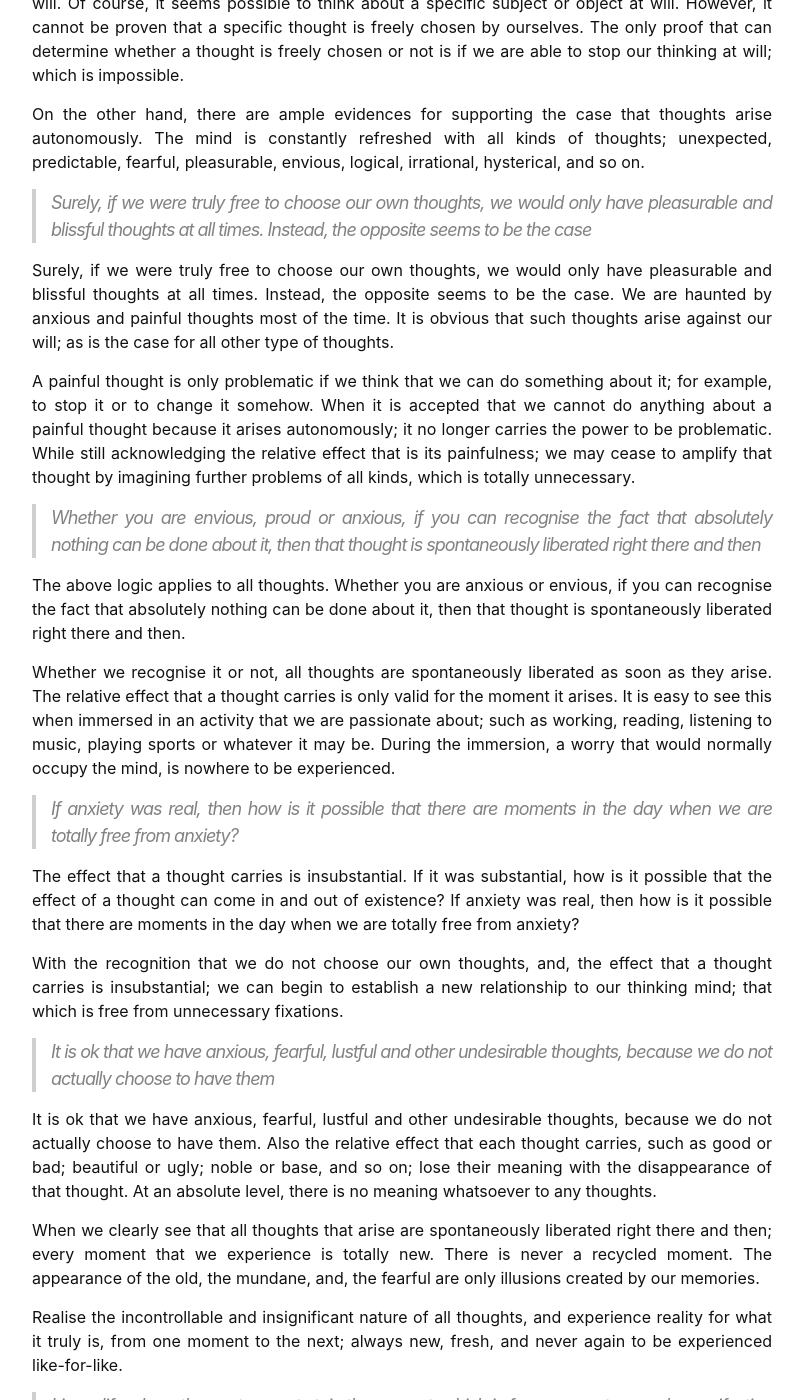
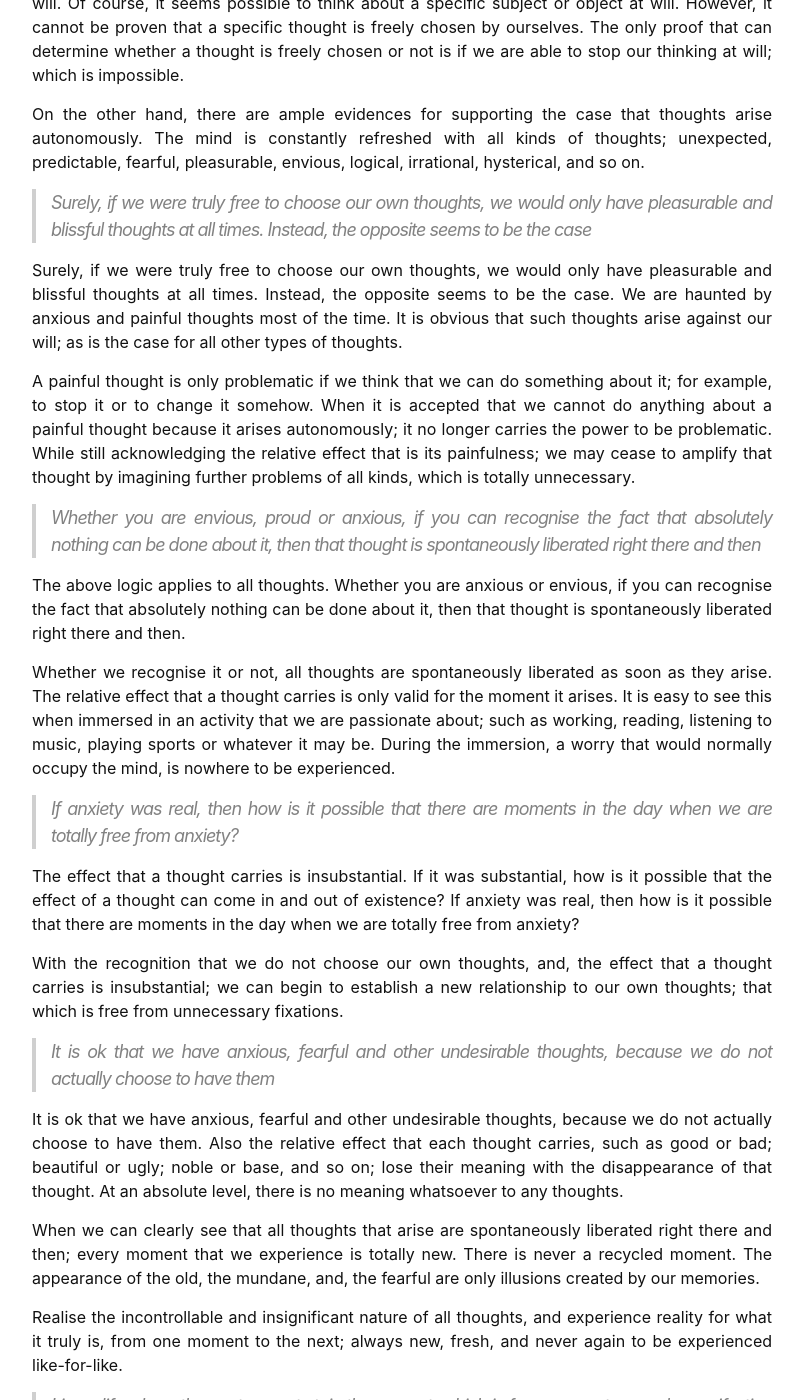
Before and after one commit to alcaloke/purelyjoyful.org, a Jekyll site: the page built from _posts/2019-07-29-thoughts-are-not-the-problem-in-themselves.md, in a window 1280 px wide and 1400 px high, scrolled down 751 px. Shown: the whole window, without its empty margins (238-1042 px from the left). Built offline with Jekyll 4.4.1, drawn with Linux system fonts in a browser that asks for light colours; comment, search, counter and statistics services are not loaded; some of the changed text lies outside the part shown.

Commit message:
edits to 8th post

```diff
--- a/_posts/2019-07-29-thoughts-are-not-the-problem-in-themselves.md
+++ b/_posts/2019-07-29-thoughts-are-not-the-problem-in-themselves.md
@@ -14,11 +14,11 @@
 
 > Thoughts are not the problem in themselves. It is how we relate to them that entitles a thought with power to tyrannise us
 
-It is possible to re-establish the relationship to our own thinking, so that we do not allow _any_ thoughts to become problematic. To repeat again; thoughts are not the problem in themselves. It is how we relate to them that entitles a thought with the power to tyrannise us.
+It is possible to establish a new relationship to our own thoughts, so that we do not allow _any_ of them to become problematic. To repeat again; thoughts are not the problem in themselves. It is how we relate to them that entitles a thought with the power to tyrannise us.
 
-> How do we change our relationship to our thinking? By recognising that all thoughts arise autonomously and that their contents are insignificant at an absolute level
+> How do we change the relationship to our own thoughts? By recognising that all thoughts arise autonomously and that their contents are insignificant at an absolute level
 
-How do we change our relationship to our thinking? By recognising that all thoughts arise autonomously and that their contents are insignificant at an absolute level.
+How do we change the relationship to our own thoughts? By recognising that all thoughts arise autonomously and that their contents are insignificant at an absolute level.
 
 How do I know that all thoughts arise autonomously? Because it is impossible to stop thinking at will. Of course, it seems possible to think about a specific subject or object at will. However, it cannot be proven that a specific thought is freely chosen by ourselves. The only proof that can determine whether a thought is freely chosen or not is if we are able to stop our thinking at will; which is impossible.
 
@@ -26,7 +26,7 @@
 
 > Surely, if we were truly free to choose our own thoughts, we would only have pleasurable and blissful thoughts at all times. Instead, the opposite seems to be the case
 
-Surely, if we were truly free to choose our own thoughts, we would only have pleasurable and blissful thoughts at all times. Instead, the opposite seems to be the case. We are haunted by anxious and painful thoughts most of the time. It is obvious that such thoughts arise against our will; as is the case for all other type of thoughts.
+Surely, if we were truly free to choose our own thoughts, we would only have pleasurable and blissful thoughts at all times. Instead, the opposite seems to be the case. We are haunted by anxious and painful thoughts most of the time. It is obvious that such thoughts arise against our will; as is the case for all other types of thoughts.
 
 A painful thought is only problematic if we think that we can do something about it; for example, to stop it or to change it somehow. When it is accepted that we cannot do anything about a painful thought because it arises autonomously; it no longer carries the power to be problematic. While still acknowledging the relative effect that is its painfulness; we may cease to amplify that thought by imagining further problems of all kinds, which is totally unnecessary.
 
@@ -40,13 +40,13 @@
 
 The effect that a thought carries is insubstantial. If it was substantial, how is it possible that the effect of a thought can come in and out of existence? If anxiety was real, then how is it possible that there are moments in the day when we are totally free from anxiety?
 
-With the recognition that we do not choose our own thoughts, and, the effect that a thought carries is insubstantial; we can begin to establish a new relationship to our thinking mind; that which is free from unnecessary fixations.
+With the recognition that we do not choose our own thoughts, and, the effect that a thought carries is insubstantial; we can begin to establish a new relationship to our own thoughts; that which is free from unnecessary fixations.
 
-> It is ok that we have anxious, fearful, lustful and other undesirable thoughts, because we do not actually choose to have them
+> It is ok that we have anxious, fearful and other undesirable thoughts, because we do not actually choose to have them
 
-It is ok that we have anxious, fearful, lustful and other undesirable thoughts, because we do not actually choose to have them. Also the relative effect that each thought carries, such as good or bad; beautiful or ugly; noble or base, and so on; lose their meaning with the disappearance of that thought. At an absolute level, there is no meaning whatsoever to any thoughts.
+It is ok that we have anxious, fearful and other undesirable thoughts, because we do not actually choose to have them. Also the relative effect that each thought carries, such as good or bad; beautiful or ugly; noble or base, and so on; lose their meaning with the disappearance of that thought. At an absolute level, there is no meaning whatsoever to any thoughts.
 
-When we clearly see that all thoughts that arise are spontaneously liberated right there and then; every moment that we experience is totally new. There is never a recycled moment. The appearance of the old, the mundane, and, the fearful are only illusions created by our memories.
+When we can clearly see that all thoughts that arise are spontaneously liberated right there and then; every moment that we experience is totally new. There is never a recycled moment. The appearance of the old, the mundane, and, the fearful are only illusions created by our memories.
 
 Realise the incontrollable and insignificant nature of all thoughts, and experience reality for what it truly is, from one moment to the next; always new, fresh, and never again to be experienced like-for-like.
 
```
Also changed, not shown: other parts of _posts/2019-07-29-thoughts-are-not-the-problem-in-themselves.md (+1 -1 lines).
